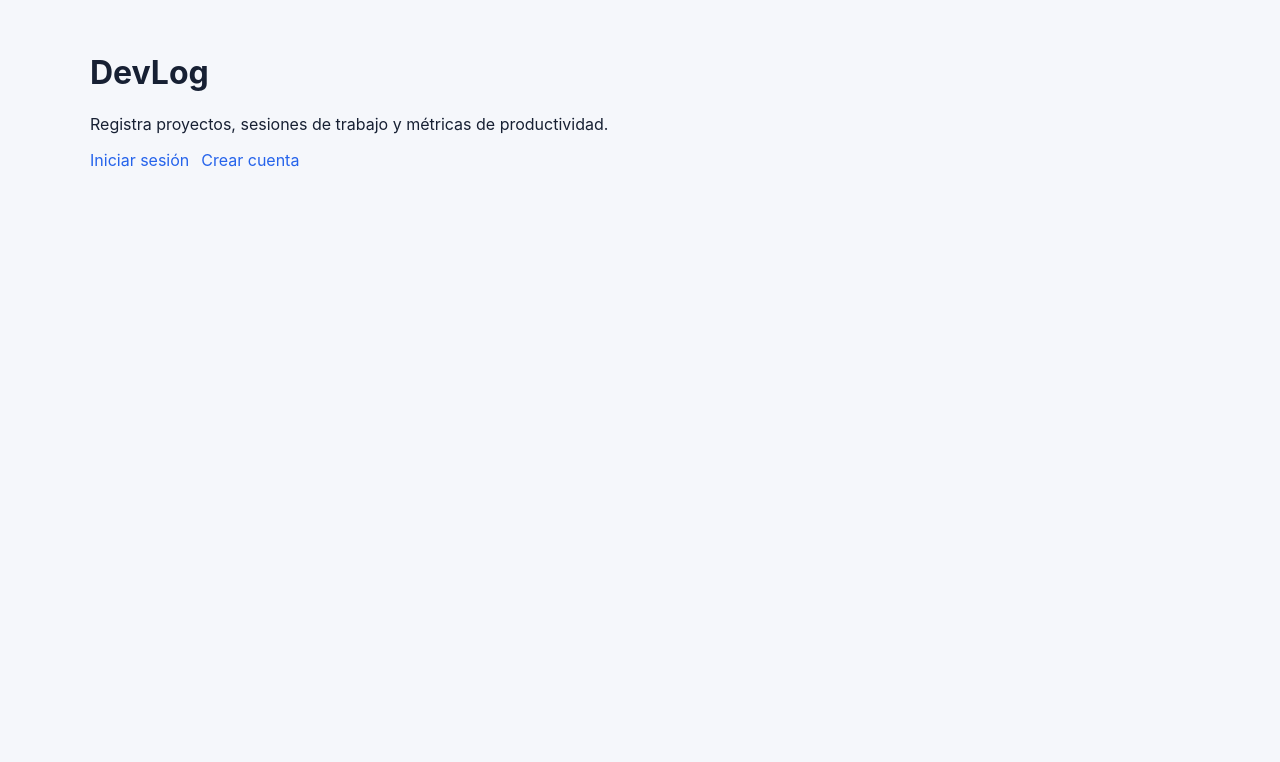
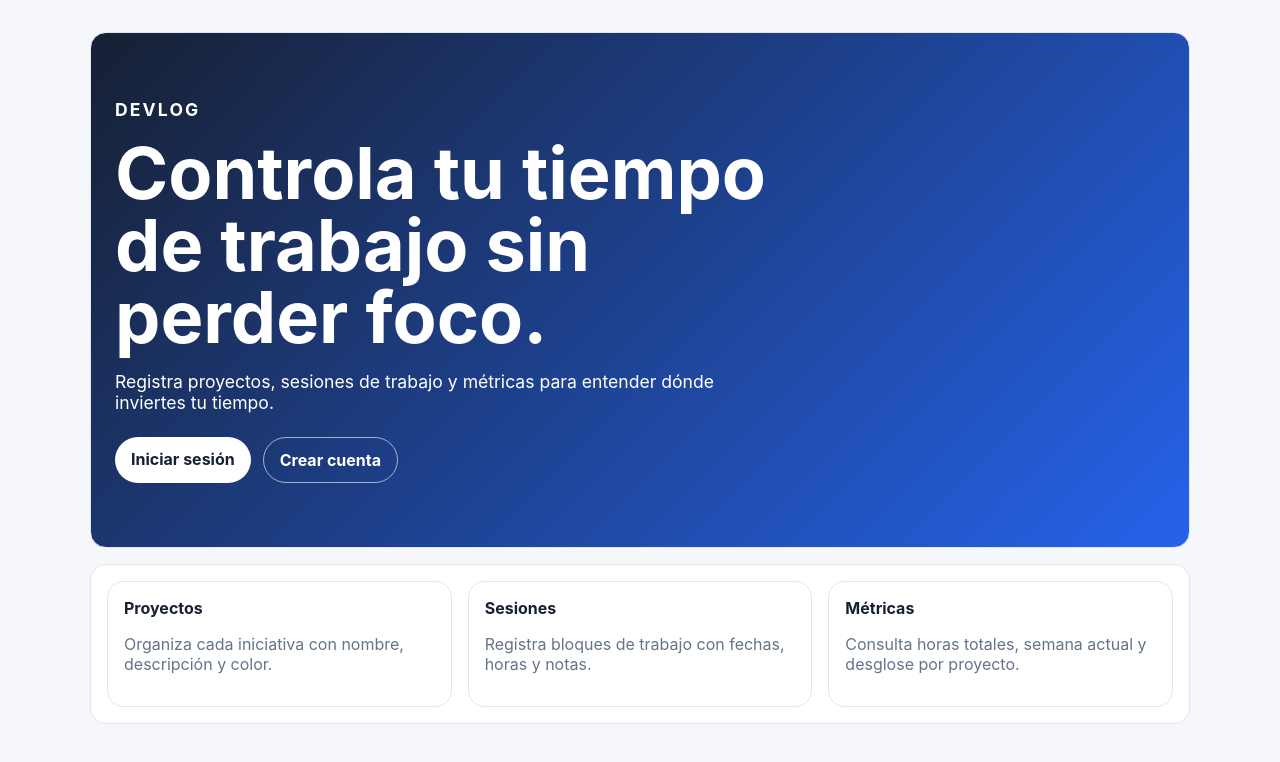
Before and after one commit to MysteriusEnergy/Devlog, a SvelteKit app in the folder frontend/: page / in a window 1280 px wide. Shown: the top 762 px of the page. Built offline with nearby package versions, Linux system fonts and the light colour scheme.

Commit message:
feat(frontend): revamp landing page with new hero section, feature grid, and enhanced styling

```diff
--- a/frontend/src/routes/+page.svelte
+++ b/frontend/src/routes/+page.svelte
@@ -3,11 +3,98 @@
 </script>
 
 <main>
-	<h1>DevLog</h1>
-	<p>Registra proyectos, sesiones de trabajo y métricas de productividad.</p>
+	<section class="landing-hero">
+		<p class="eyebrow">DevLog</p>
+		<h1>Controla tu tiempo de trabajo sin perder foco.</h1>
+		<p>
+			Registra proyectos, sesiones de trabajo y métricas para entender dónde inviertes tu tiempo.
+		</p>
 
-	<nav>
-		<a href={resolve('/login')}>Iniciar sesión</a>
-		<a href={resolve('/register')}>Crear cuenta</a>
-	</nav>
+		<nav class="hero-actions">
+			<a class="primary-link" href={resolve('/login')}>Iniciar sesión</a>
+			<a class="secondary-link" href={resolve('/register')}>Crear cuenta</a>
+		</nav>
+	</section>
+
+	<section class="feature-grid" aria-label="Funciones principales">
+		<article>
+			<strong>Proyectos</strong>
+			<p>Organiza cada iniciativa con nombre, descripción y color.</p>
+		</article>
+
+		<article>
+			<strong>Sesiones</strong>
+			<p>Registra bloques de trabajo con fechas, horas y notas.</p>
+		</article>
+
+		<article>
+			<strong>Métricas</strong>
+			<p>Consulta horas totales, semana actual y desglose por proyecto.</p>
+		</article>
+	</section>
 </main>
+
+<style>
+	.landing-hero {
+		background: linear-gradient(135deg, #172033, #2563eb);
+		color: white;
+		padding: 3rem 1.5rem;
+	}
+
+	.landing-hero h1 {
+		max-width: 720px;
+		font-size: clamp(2.2rem, 8vw, 4.5rem);
+		line-height: 1;
+		margin: 0;
+	}
+
+	.landing-hero p {
+		max-width: 640px;
+		font-size: 1.1rem;
+	}
+
+	.eyebrow {
+		font-weight: 700;
+		letter-spacing: 0.12em;
+		text-transform: uppercase;
+	}
+
+	.hero-actions {
+		margin-top: 1.5rem;
+	}
+
+	.primary-link,
+	.secondary-link {
+		border-radius: 999px;
+		font-weight: 700;
+		padding: 0.75rem 1rem;
+		text-decoration: none;
+	}
+
+	.primary-link {
+		background: white;
+		color: #172033;
+	}
+
+	.secondary-link {
+		border: 1px solid rgba(255, 255, 255, 0.6);
+		color: white;
+	}
+
+	.feature-grid {
+		display: grid;
+		gap: 1rem;
+		grid-template-columns: repeat(auto-fit, minmax(220px, 1fr));
+	}
+
+	.feature-grid article {
+		border: 1px solid #e1e6f0;
+		border-radius: 16px;
+		background: white;
+		padding: 1rem;
+	}
+
+	.feature-grid p {
+		color: #64748b;
+	}
+</style>
```
